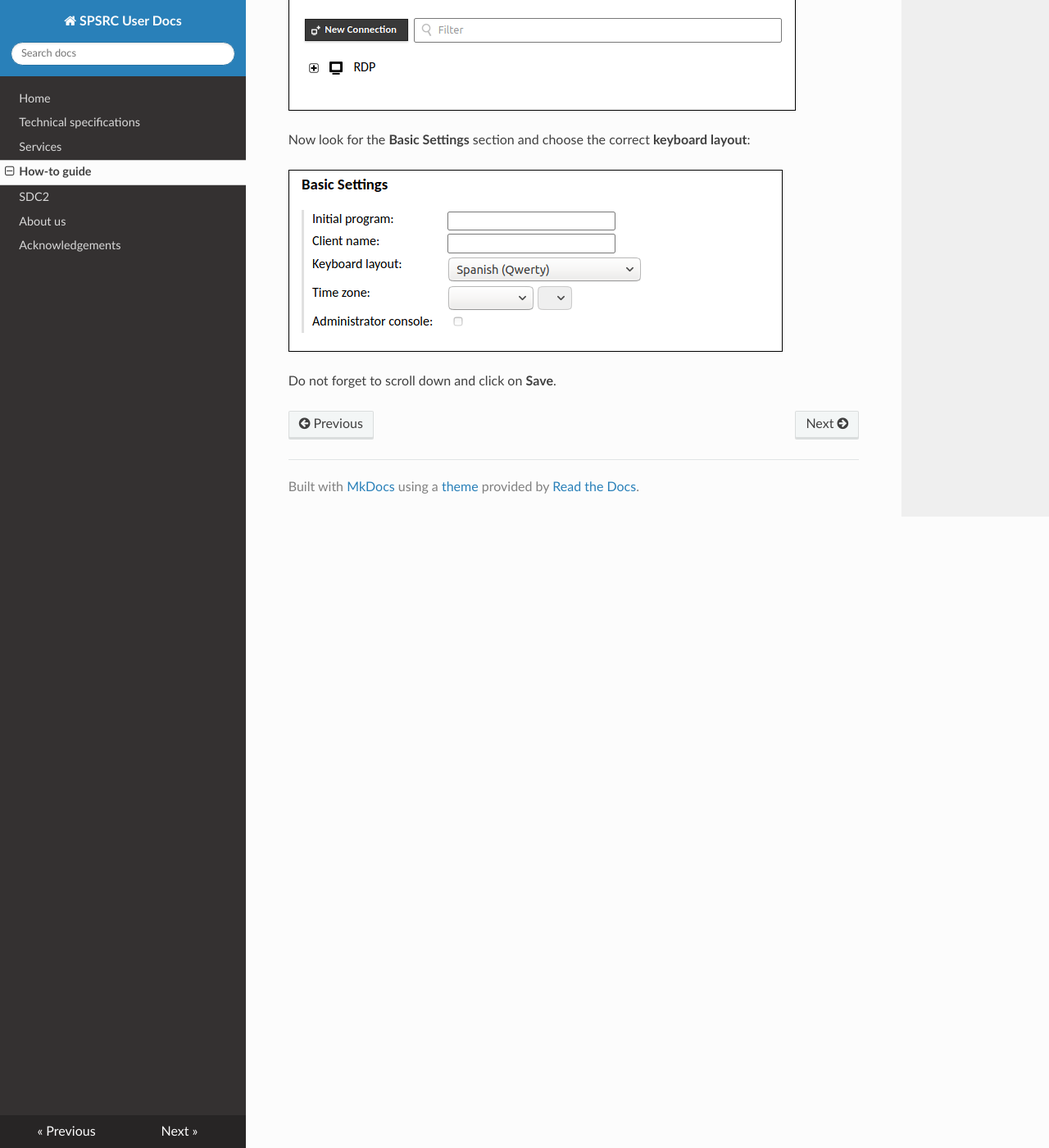
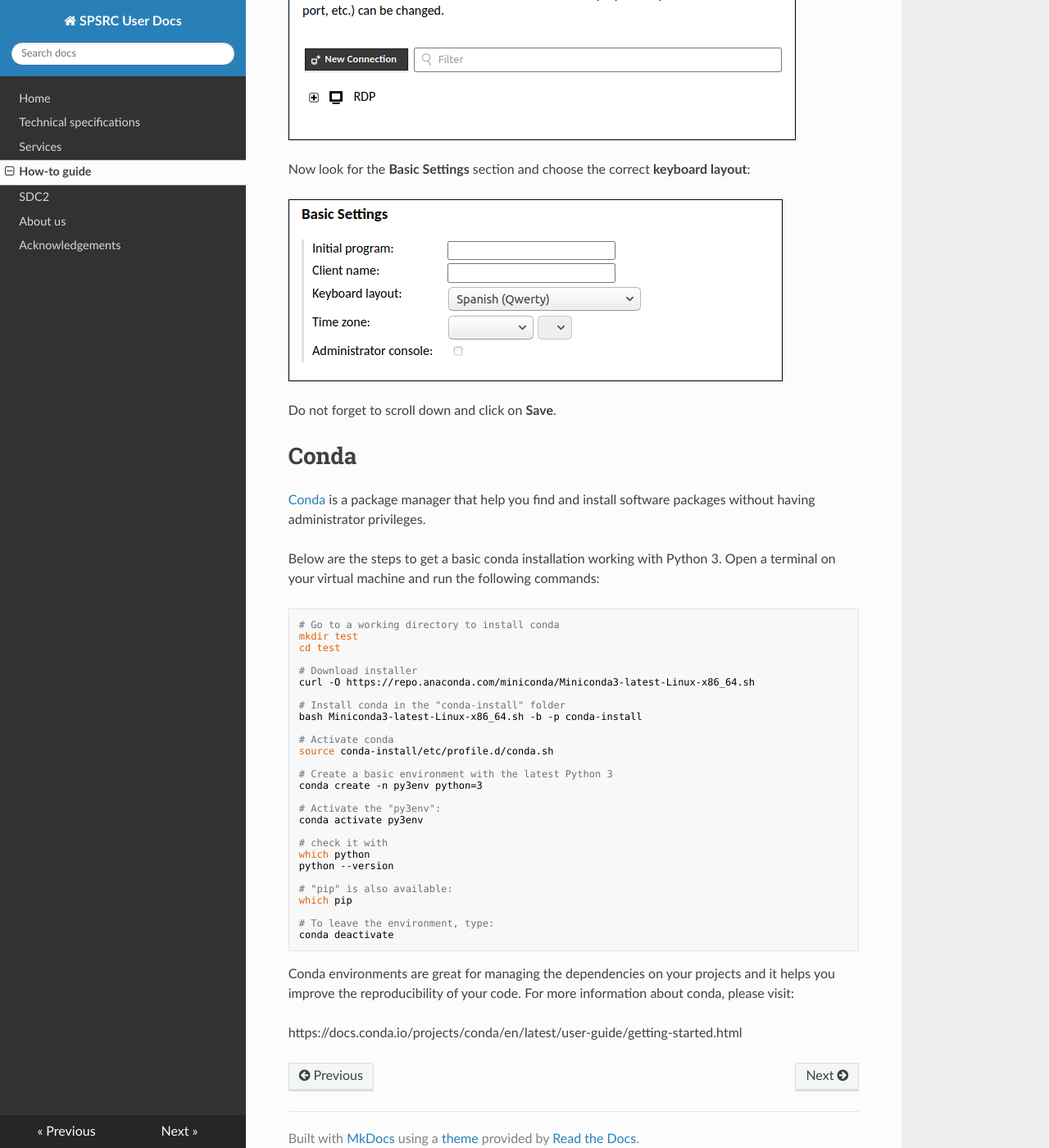
Before and after one commit to espsrc/spsrc_user_docs, an MkDocs documentation site: the page built from docs/howto.md, in a window 1280 px wide and 1400 px high, scrolled down 7246 px. Shown: the whole window at 82% size. Built offline with MkDocs 1.6.1, drawn with Linux system fonts in a browser that asks for light colours; nearby versions of some CDN libraries.

Commit message:
Update howto.md

````diff
--- a/docs/howto.md
+++ b/docs/howto.md
@@ -165,3 +165,47 @@ Now look for the **Basic Settings** section and choose the correct **keyboard la
 ![](images/guac-locale-2.png)
 
 Do not forget to scroll down and click on **Save**.
+
+# Conda
+
+[Conda](https://conda.io) is a package manager that help you find and install software
+packages without having administrator privileges.
+
+Below are the steps to get a basic conda installation working with Python 3. Open
+a terminal on your virtual machine and run the following commands:
+
+```
+# Go to a working directory to install conda
+mkdir test
+cd test
+
+# Download installer
+curl -O https://repo.anaconda.com/miniconda/Miniconda3-latest-Linux-x86_64.sh
+
+# Install conda in the "conda-install" folder
+bash Miniconda3-latest-Linux-x86_64.sh -b -p conda-install
+
+# Activate conda
+source conda-install/etc/profile.d/conda.sh
+
+# Create a basic environment with the latest Python 3
+conda create -n py3env python=3
+
+# Activate the "py3env":
+conda activate py3env
+
+# check it with
+which python
+python --version
+
+# "pip" is also available:
+which pip
+
+# To leave the environment, type:
+conda deactivate
+```
+Conda environments are great for managing the dependencies on your projects
+and it helps you improve the reproducibility of your code. For more information
+about conda, please visit:
+
+https://docs.conda.io/projects/conda/en/latest/user-guide/getting-started.html
````
